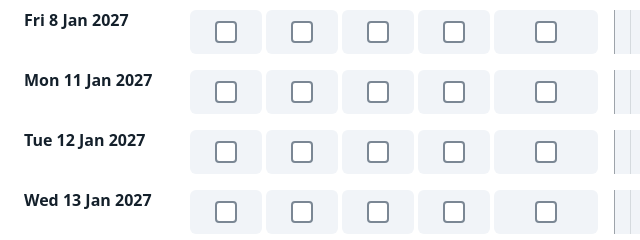
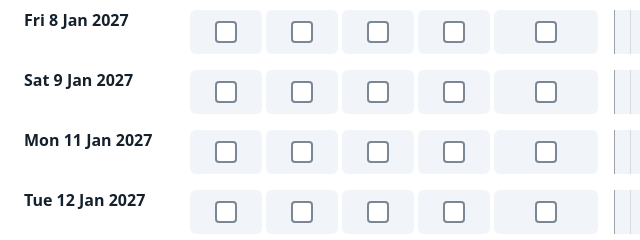
Before and after one commit to AlpAltunkaya/AlpAltunkaya.github.io, a plain HTML site: page defense/index.html in a window 1280 px wide. Shown: the part 439-679 px from the top of the page, 0-640 px from the left. Drawn offline with Linux system fonts and the light colour scheme; no server answers.

Commit message:
Defense poll: add Sat 9 Jan
Alp asked for the Saturday too. Page and Google script (version 4 of
the same deployment) both list it between Fri 8 and Mon 11 Jan.

Co-Authored-By: Claude Opus 5.5 <noreply@anthropic.com>

```diff
--- a/defense/index.html
+++ b/defense/index.html
@@ -246,6 +246,7 @@ var DAYS = [
   {id:"2027-01-05", label:"Tue 5 Jan 2027",  long:"Tuesday 5 January 2027"},
   {id:"2027-01-07", label:"Thu 7 Jan 2027",  long:"Thursday 7 January 2027"},
   {id:"2027-01-08", label:"Fri 8 Jan 2027",  long:"Friday 8 January 2027"},
+  {id:"2027-01-09", label:"Sat 9 Jan 2027",  long:"Saturday 9 January 2027"},
   {id:"2027-01-11", label:"Mon 11 Jan 2027", long:"Monday 11 January 2027"},
   {id:"2027-01-12", label:"Tue 12 Jan 2027", long:"Tuesday 12 January 2027"},
   {id:"2027-01-13", label:"Wed 13 Jan 2027", long:"Wednesday 13 January 2027"},
```
Also changed, not shown: 1 other file.
